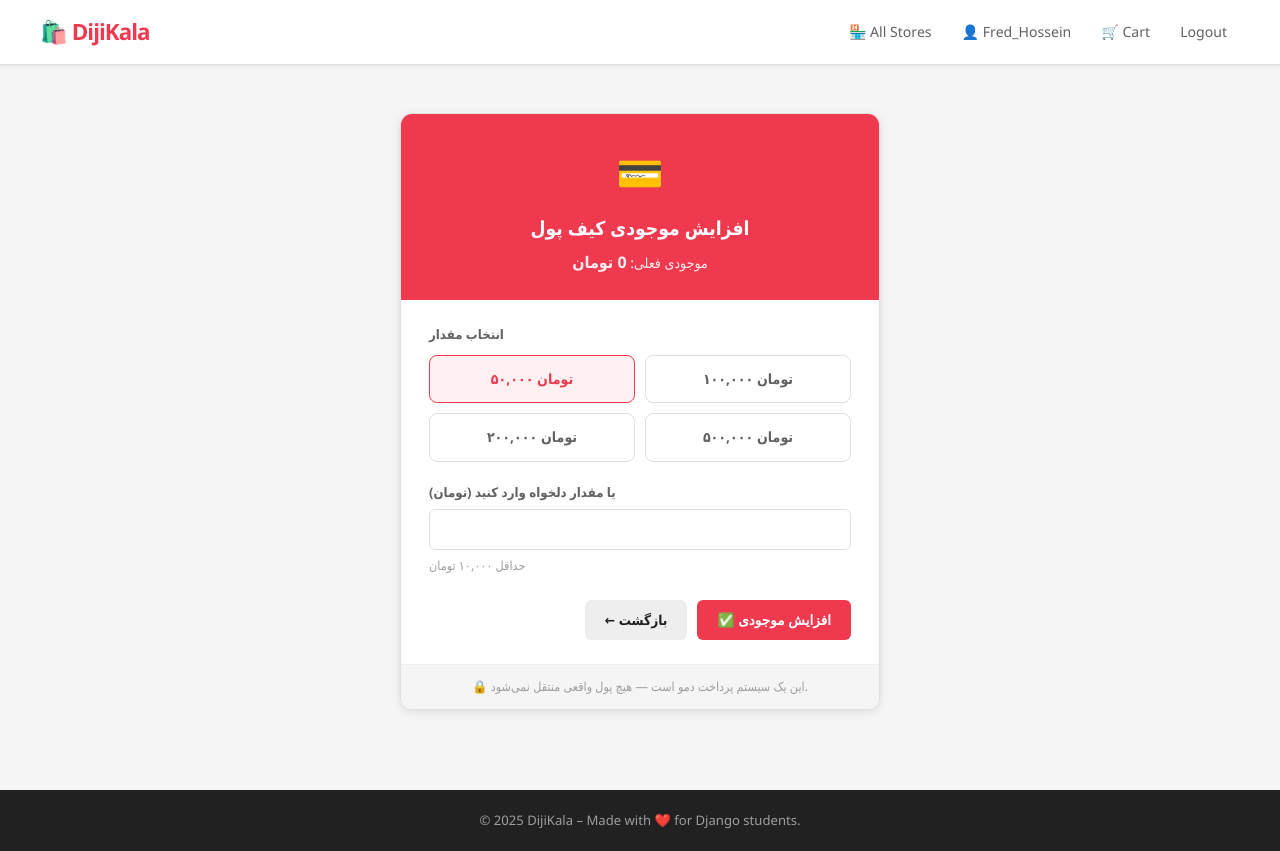
After one commit to farhad-here/storekala, a Django app: page /accounts/payment/ in a window 1280 px wide. The commit adds this page. Run offline with Django 5.2, Linux system fonts and the light colour scheme; a user stored in the database is signed in; data comes from the database, SQL or seed files in the repository; both versions use the stored data as it was after the commit.

Commit message:
Initial payment

```diff
--- a/accounts/forms.py
+++ b/accounts/forms.py
@@ -22,3 +22,29 @@ class IncreaseBalanceForm(forms.Form):
        decimal_places=0,
        label='Amount'
     )
+
+class PaymentForm(forms.Form):
+    AMOUNT_CHOICES = [
+        (50000,  '۵۰,۰۰۰ تومان'),
+        (100000, '۱۰۰,۰۰۰ تومان'),
+        (200000, '۲۰۰,۰۰۰ تومان'),
+        (500000, '۵۰۰,۰۰۰ تومان'),
+    ]
+    amount = forms.ChoiceField(
+        choices=AMOUNT_CHOICES,
+        label='مقدار شارژ'
+    )
+    custom_amount = forms.IntegerField(
+        required=False,
+        min_value=10000,
+        label='مقدار دلخواه (تومان)'
+    )
+
+    def clean(self):
+        cleaned_data = super().clean()
+        custom = cleaned_data.get('custom_amount')
+        if custom:
+            cleaned_data['final_amount'] = custom
+        else:
+            cleaned_data['final_amount'] = int(cleaned_data.get('amount', 0))
+        return cleaned_data
--- a/accounts/urls.py
+++ b/accounts/urls.py
@@ -1,9 +1,10 @@
 from django.urls import path
-from .views import signup_view, login_view, logout_view, customer_panel
+from .views import signup_view, login_view, logout_view, customer_panel, payment_view
 
 urlpatterns = [
        path('signup/', signup_view, name='signup'),
        path('login/', login_view, name='login'),
        path('logout/', logout_view, name='logout'),
        path('panel/', customer_panel, name='customer_panel'),
+       path('payment/', payment_view,    name='payment'),
 ]
--- a/accounts/views.py
+++ b/accounts/views.py
@@ -2,7 +2,7 @@ from django.shortcuts import render, redirect
 from django.contrib.auth import login, logout
 from django.contrib.auth.forms import AuthenticationForm
 from django.contrib.auth.decorators import login_required
-from .forms import SignUpForm, IncreaseBalanceForm
+from .forms import SignUpForm, IncreaseBalanceForm, PaymentForm
 from .models import User, Profile
 from django.contrib import messages
 
@@ -20,6 +20,7 @@ def signup_view(request):
         return redirect('homepage')
 
     return render(request, 'registration/signup.html', {'form': form})
+
 
 def login_view(request):
     if request.user.is_authenticated:
@@ -40,6 +41,7 @@ def logout_view(request):
               return render(request, 'registration/logged_out.html')
        return redirect('homepage')
 
+
 @login_required
 def customer_panel(request):
        profile, created = Profile.objects.get_or_create(user=request.user)
@@ -59,3 +61,24 @@ def customer_panel(request):
            'form': form,
            'cart_count': sum(cart.values()),
        })
+
+
+@login_required
+def payment_view(request):
+    profile, _ = Profile.objects.get_or_create(user=request.user)
+
+    if request.method == 'POST':
+        form = PaymentForm(request.POST)
+        if form.is_valid():
+            amount = form.cleaned_data['final_amount']
+            profile.balance += amount
+            profile.save()
+            messages.success(request, f'✅ {amount:,} تومان با موفقیت به حساب شما اضافه شد.')
+            return redirect('customer_panel')
+    else:
+        form = PaymentForm()
+
+    return render(request, 'accounts/payment.html', {
+        'form': form,
+        'profile': profile,
+    })
--- a/homepage/views.py
+++ b/homepage/views.py
@@ -20,7 +20,7 @@ class HomePageView(ListView):
 
         category_slug = self.request.GET.get('category')
         if category_slug:
-            queryset = queryset.filter(category__slug=category_slug)
+            queryset = queryset.filter(category__slug=category_slug, stock__gt=0)
 
         return queryset.order_by('-created_at')
 
--- /dev/null
+++ b/templates/accounts/payment.html
@@ -0,0 +1,167 @@
+{% extends 'base/base.html' %}
+{% block title %}Payment | DijiKala{% endblock %}
+{% block content %}
+
+<div class="payment-page">
+    <div class="payment-card">
+
+        <!-- هدر -->
+        <div class="payment-header">
+            <span class="payment-icon">💳</span>
+            <h2>افزایش موجودی کیف پول</h2>
+            <p>موجودی فعلی: <strong>{{ profile.balance|floatformat:0 }} تومان</strong></p>
+        </div>
+
+        <!-- فرم -->
+        <div class="payment-body">
+            <form method="post">
+                {% csrf_token %}
+
+                <!-- انتخاب سریع مقدار -->
+                <div class="amount-choices">
+                    <p class="field-label">انتخاب مقدار</p>
+                    <div class="choice-grid">
+                        {% for value, label in form.fields.amount.choices %}
+                            <label class="choice-item">
+                                <input type="radio" name="amount" value="{{ value }}"
+                                    {% if forloop.first %}checked{% endif %}>
+                                <span>{{ label }}</span>
+                            </label>
+                        {% endfor %}
+                    </div>
+                    {{ form.amount.errors }}
+                </div>
+
+                <!-- مقدار دلخواه -->
+                <div class="form-group" style="margin-top: 20px;">
+                    <label class="field-label">یا مقدار دلخواه وارد کنید (تومان)</label>
+                    {{ form.custom_amount }}
+                    {{ form.custom_amount.errors }}
+                    <small style="color: var(--gray-400); font-size: 0.78rem;">حداقل ۱۰,۰۰۰ تومان</small>
+                </div>
+
+                <!-- دکمه‌ها -->
+                <div class="payment-actions">
+                    <a href="{% url 'customer_panel' %}" class="btn btn-gray">← بازگشت</a>
+                    <button type="submit" class="btn">✅ افزایش موجودی</button>
+                </div>
+            </form>
+        </div>
+
+        <!-- نکته دمو -->
+        <div class="payment-note">
+            🔒 این یک سیستم پرداخت دمو است — هیچ پول واقعی منتقل نمی‌شود.
+        </div>
+
+    </div>
+</div>
+
+<style>
+.payment-page {
+    display: flex;
+    justify-content: center;
+    padding: 20px 0;
+}
+
+.payment-card {
+    background: var(--white);
+    border: 1px solid var(--gray-200);
+    border-radius: var(--radius-lg);
+    overflow: hidden;
+    max-width: 480px;
+    width: 100%;
+    box-shadow: var(--shadow-md);
+}
+
+.payment-header {
+    background: var(--red);
+    padding: 28px 28px 24px;
+    text-align: center;
+    color: var(--white);
+}
+
+.payment-icon { font-size: 2.4rem; display: block; margin-bottom: 10px; }
+
+.payment-header h2 { font-size: 1.2rem; font-weight: 700; margin-bottom: 6px; }
+
+.payment-header p { font-size: 0.88rem; opacity: 0.9; }
+
+.payment-header strong { font-size: 1rem; }
+
+.payment-body { padding: 24px 28px; }
+
+.field-label {
+    font-size: 0.82rem;
+    font-weight: 600;
+    color: var(--gray-600);
+    margin-bottom: 10px;
+    display: block;
+}
+
+.choice-grid {
+    display: grid;
+    grid-template-columns: 1fr 1fr;
+    gap: 10px;
+}
+
+.choice-item {
+    cursor: pointer;
+}
+
+.choice-item input[type="radio"] { display: none; }
+
+.choice-item span {
+    display: block;
+    padding: 12px;
+    border: 1.5px solid var(--gray-200);
+    border-radius: var(--radius);
+    text-align: center;
+    font-size: 0.88rem;
+    font-weight: 600;
+    color: var(--gray-600);
+    transition: all var(--t);
+}
+
+.choice-item input:checked + span {
+    border-color: var(--red);
+    background: var(--red-light);
+    color: var(--red);
+}
+
+.choice-item:hover span {
+    border-color: var(--red-mid);
+    color: var(--gray-800);
+}
+
+.form-group input {
+    width: 100%;
+    padding: 10px 13px;
+    border: 1.5px solid var(--gray-200);
+    border-radius: 6px;
+    font-size: 0.88rem;
+    font-family: inherit;
+    outline: none;
+    transition: border-color var(--t);
+    margin-bottom: 4px;
+}
+
+.form-group input:focus { border-color: var(--red); }
+
+.payment-actions {
+    display: flex;
+    gap: 10px;
+    margin-top: 24px;
+    justify-content: flex-end;
+}
+
+.payment-note {
+    background: var(--gray-50);
+    border-top: 1px solid var(--gray-100);
+    padding: 12px 28px;
+    font-size: 0.78rem;
+    color: var(--gray-400);
+    text-align: center;
+}
+</style>
+
+{% endblock %}
```
Also changed, not shown: templates/accounts/customer_panel.html (+4 -3 lines), db.sqlite3.
